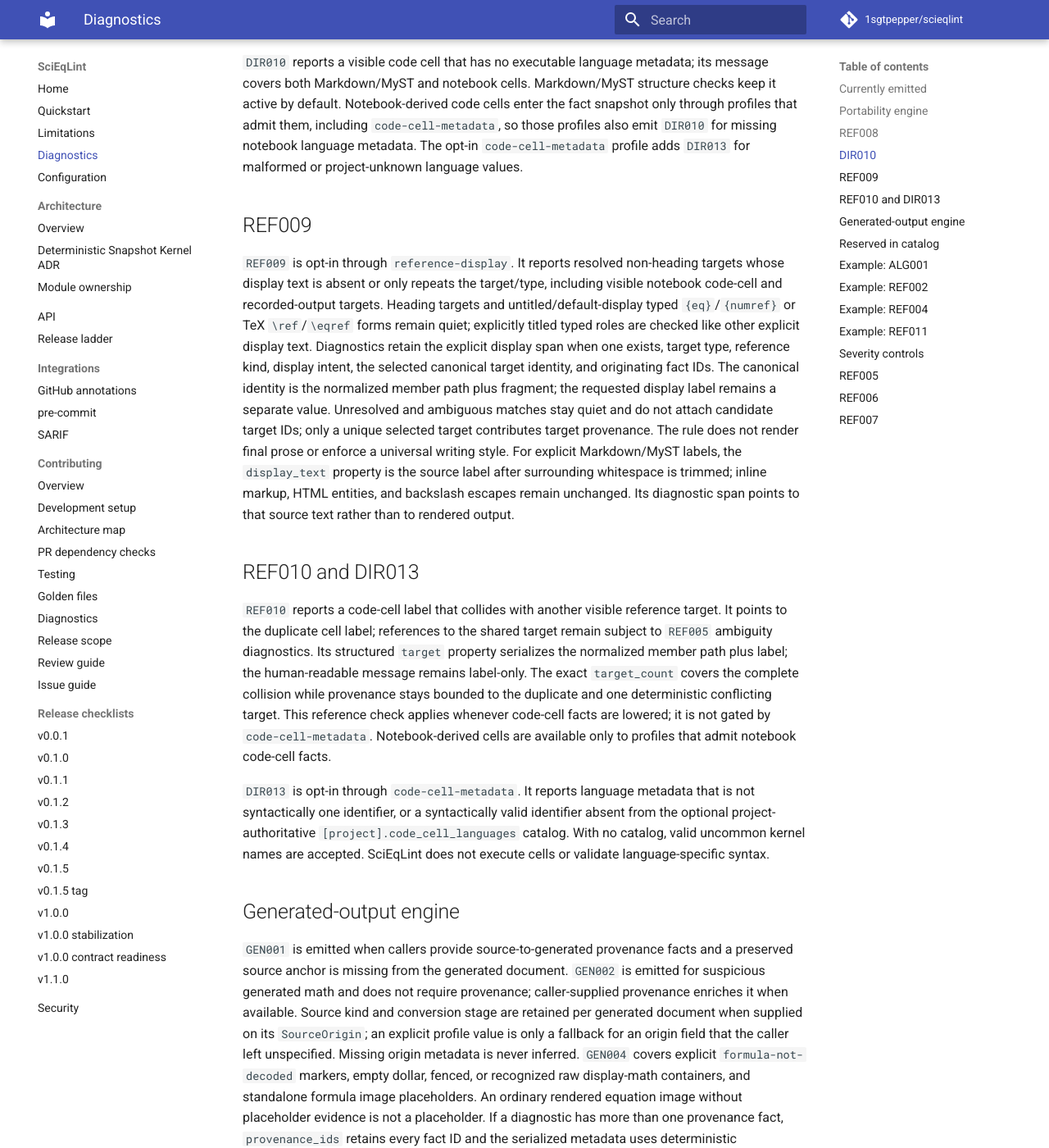
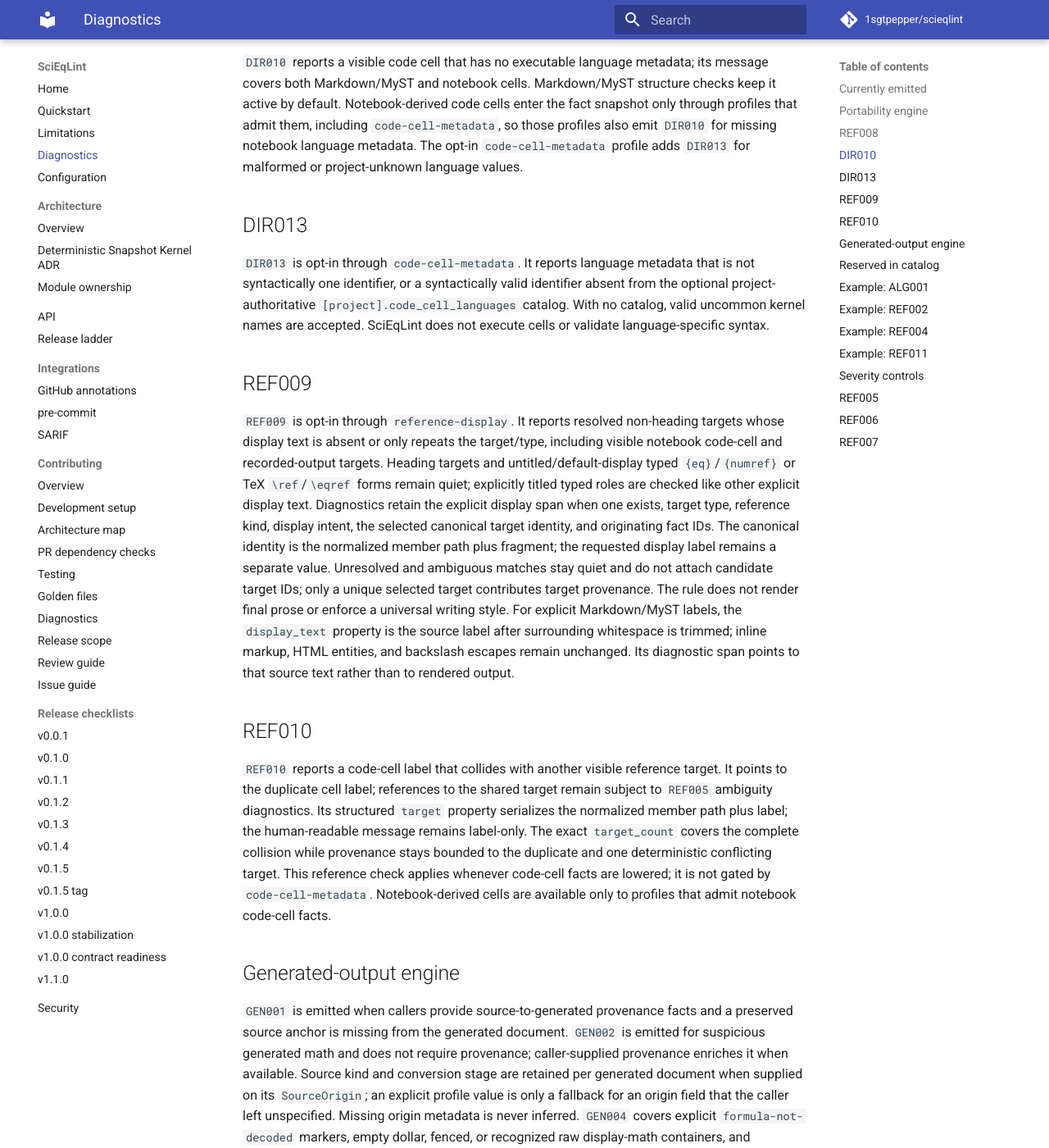
Before and after one commit to 1sgtpepper/scieqlint, an MkDocs documentation site: the page built from docs/diagnostics.md, in a window 1280 px wide and 1400 px high, scrolled down 3526 px. Shown: the whole window at 82% size. Built offline with MkDocs 1.6.1 and Material for MkDocs 9.7.7, drawn with Linux system fonts in a browser that asks for light colours; comment, search, counter and statistics services are not loaded.

```diff
--- a/docs/diagnostics.md
+++ b/docs/diagnostics.md
@@ -133,7 +141,7 @@ source label after surrounding whitespace is trimmed; inline markup, HTML entiti
 backslash escapes remain unchanged. Its diagnostic span points to that source text rather than
 to rendered output.
 
-## REF010 and DIR013
+## REF010
 
 `REF010` reports a code-cell label that collides with another visible reference
 target. It points to the duplicate cell label; references to the shared target
```
Also changed, not shown: other parts of docs/diagnostics.md (+8 -6 lines), docs/releases/v1.1.0-checklist.md (+2 -0 lines).
